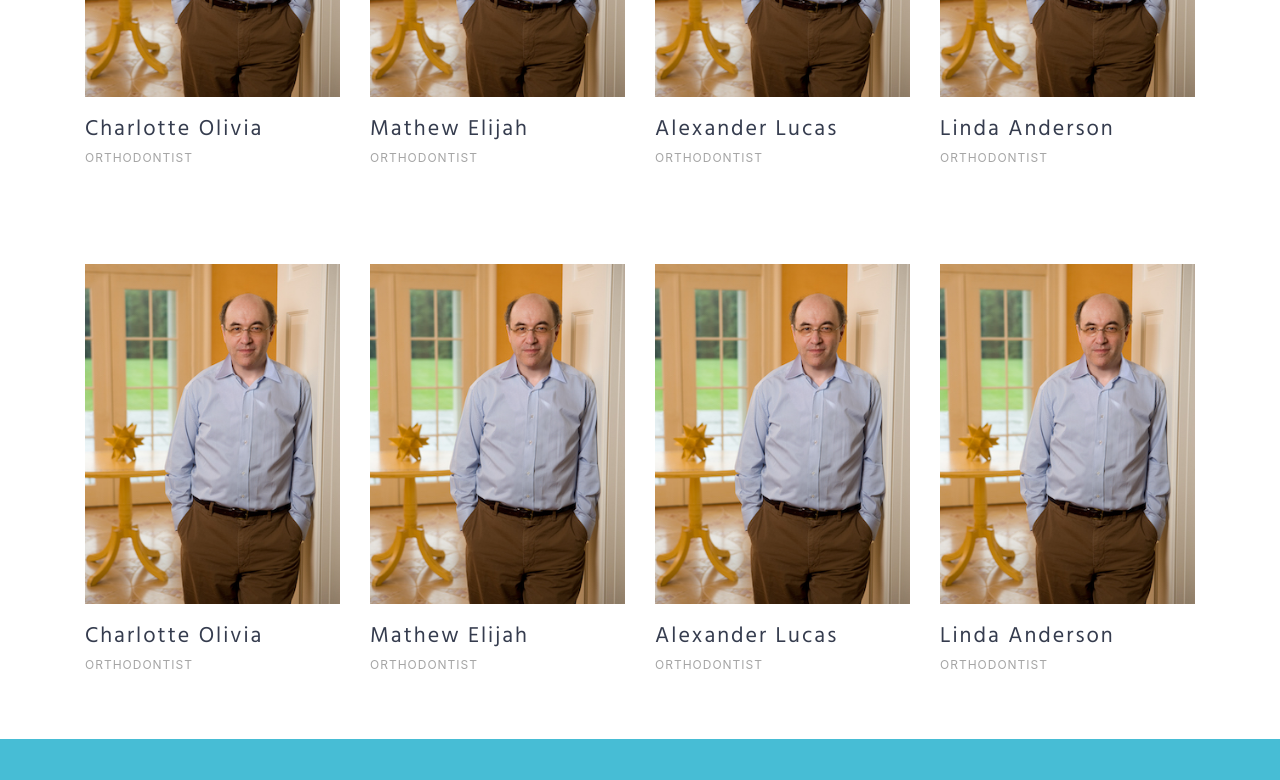
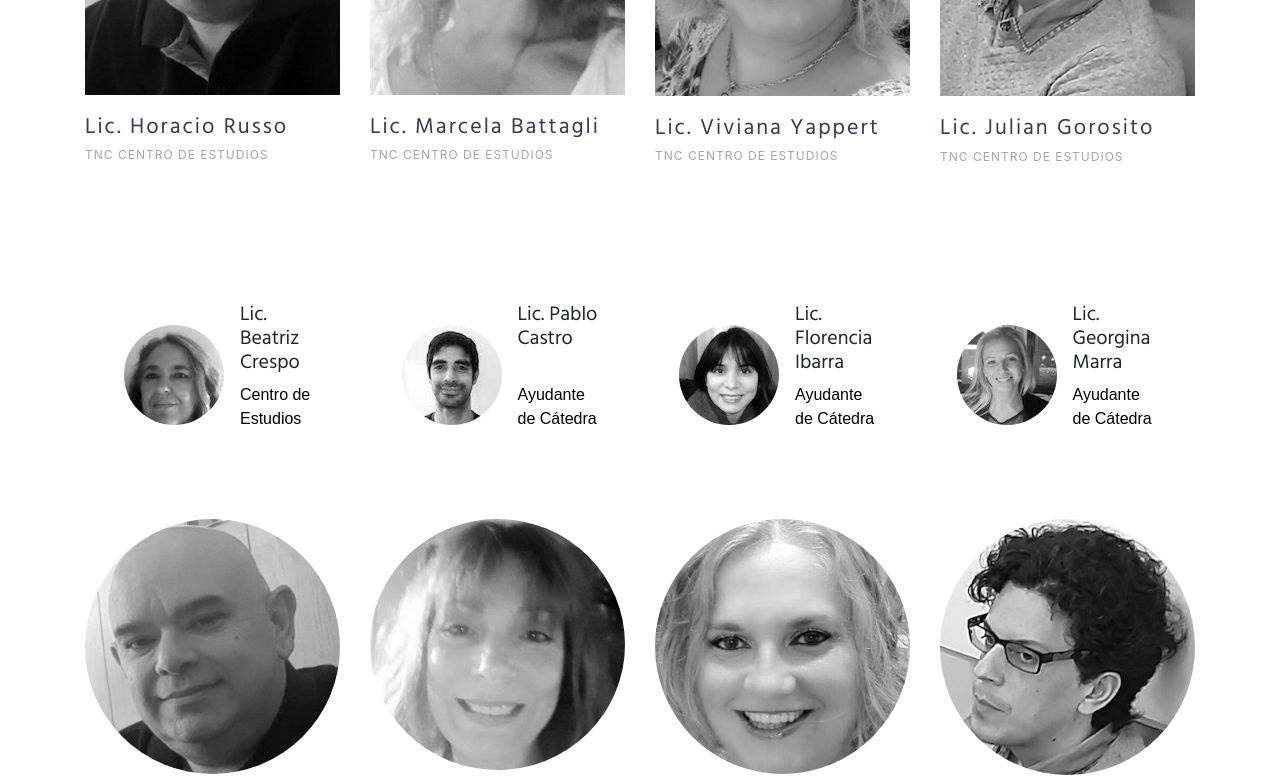
Before and after one commit to carlos-amrodri/perfettiArgentina, a plain HTML site: page docs/nosotros.html in a window 1280 px wide. Shown: the part 2350-3130 px from the top of the page. Drawn offline with nearby package versions, Linux system fonts and the light colour scheme.

Commit message:
Cambio en imagenes de los medicos

```diff
--- a/docs/css/myStyle.css
+++ b/docs/css/myStyle.css
@@ -64,7 +64,7 @@ filter: progid:DXImageTransform.Microsoft.gradient( startColorstr='#f0f9ff', end
     font-weight:  600, Semi-bold;
 }
 .subBanner{
-    background-image: url("../img/neuro2.jpg");
+    background-image: url("../img/bannerMain.jpg");
     background-position: center; /* Center the image */
     background-repeat: no-repeat; /* Do not repeat the image */
     background-size: cover;
@@ -137,6 +137,11 @@ filter: progid:DXImageTransform.Microsoft.gradient( startColorstr='#f0f9ff', end
 
 }
 
+.card-body{
+    max-height: 250px;
+    overflow-y: scroll;
+}
+
 .card-body p{
     color: lightslategrey;
 }
@@ -159,6 +164,7 @@ font-family: 'Barlow Condensed', sans-serif;
 
 .mxCard2 h2{
     font-weight: 800;
+    font-size: medium;
 }
 
 .mxCard2 p{
@@ -206,7 +212,7 @@ font-family: 'Barlow Condensed', sans-serif;
 .footerList {
     list-style: none;
 }
-/*
+
 .btn-whatsapp {
     display:block;
     width:70px;
@@ -219,7 +225,7 @@ font-family: 'Barlow Condensed', sans-serif;
     line-height:80px;
     text-align:center;
     z-index:999;
-} */
+}
 
 /** Boton flotante ***/
 .btn-float{
--- a/docs/nosotros.html
+++ b/docs/nosotros.html
@@ -154,16 +154,17 @@
 <section class="trainers pt-5">
 	<div class="container py-md-3">
 		<h3 class="heading text-center mb-5">Our Doctors </h3>
+
 		<div class="row team_grids mt-5">
 				<div class="col-lg-3 col-sm-6 mb-5">
 					<div class="team-member">
 						<div class="team-img">
-						<img src="img/swolfram.jpg" alt="team member" class="img-fluid">
+							<img src="img/horaciorusso.jpg" alt="team member" class="img-fluid">
 						</div>
 						<div class="team-hover">
 							<div class="desk">
-							<h4>Orthodontist</h4>
-							<p>estibulum ac diam sit amet quam.</p>
+								<h4>Lic. HoracioRusso</h4>
+								<p>TNC Centro de Estudios</p>
 							</div>
 							<div class="s-link">
 								<a href="#">
@@ -179,19 +180,19 @@
 						</div>
 					</div>
 					<div class="team-title">
-					<h5>Charlotte Olivia</h5>
-					<span>Orthodontist</span>
+						<h5>Lic. Horacio Russo</h5>
+						<span>TNC Centro de Estudios</span>
 					</div>
 				</div>
 				<div class="col-lg-3 col-sm-6 mb-5">
 					<div class="team-member">
 						<div class="team-img">
-						<img src="img/swolfram.jpg" alt="team member" class="img-fluid">
+							<img src="img/marcelabatagli.jpg" alt="team member" class="img-fluid">
 						</div>
 						<div class="team-hover">
 							<div class="desk">
-							<h4>Orthodontist</h4>
-							<p>estibulum ac diam sit amet quam.</p>
+								<h4>Lic. Marcela Battaglia</h4>
+								<p>TNC Centro de Estudios</p>
 							</div>
 							<div class="s-link">
 								<a href="#">
@@ -207,19 +208,19 @@
 						</div>
 					</div>
 					<div class="team-title">
-					<h5>Mathew Elijah</h5>
-					<span>Orthodontist</span>
+						<h5>Lic. Marcela Battagli</h5>
+						<span>TNC Centro de Estudios</span>
 					</div>
 				</div>
 				<div class="col-lg-3 col-sm-6 mx-auto mb-5">
 					<div class="team-member">
 						<div class="team-img">
-						<img src="img/swolfram.jpg" alt="team member" class="img-fluid">
+							<img src="img/vivianayaper.jpg" alt="team member" class="img-fluid">
 						</div>
 						<div class="team-hover">
 							<div class="desk">
-							<h4>Orthodontist</h4>
-							<p>estibulum ac diam sit amet quam.</p>
+								<h4>Lic. Viviana Yappert</h4>
+								<p>TNC Centro de Estudios</p>
 							</div>
 							<div class="s-link">
 								<a href="#">
@@ -235,19 +236,19 @@
 						</div>
 					</div>
 					<div class="team-title">
-					<h5>Alexander Lucas</h5>
-					<span>Orthodontist</span>
+						<h5>Lic. Viviana Yappert</h5>
+						<span>TNC Centro de Estudios</span>
 					</div>
 				</div>
 				<div class="col-lg-3 col-sm-6 mx-auto mb-5">
 					<div class="team-member">
 						<div class="team-img">
-						<img src="img/swolfram.jpg" alt="team member" class="img-fluid">
+							<img src="img/juliangorosito.jpg" alt="team member" class="img-fluid">
 						</div>
 						<div class="team-hover">
 							<div class="desk">
-							<h4>Orthodontist</h4>
-							<p>estibulum ac diam sit amet quam.</p>
+								<h4>Lic. Julian Gorosito</h4>
+								<p>TNC Centro de Estudios</p>
 							</div>
 							<div class="s-link">
 								<a href="#">
@@ -263,22 +264,81 @@
 						</div>
 					</div>
 					<div class="team-title">
-					<h5>Linda Anderson</h5>
-					<span>Orthodontist</span>
+						<h5>Lic. Julian Gorosito</h5>
+						<span>TNC Centro de Estudios</span>
+					</div>
+				</div>
+		</div>
+	</div>
+</section>
+<!-- //Doctors -->
+
+
+<!-- doctores 2 -->
+
+<div class="container">
+	<div class="container">
+		<div class="row mt-5">
+		  <div class="col-md-3">
+			  <div class="media p-4">
+				<img src="img/beatrizCrespo.jpg" class="align-self-center mr-3 rounded-circle" alt="...">
+				<div class="media-body">
+				  <h5 class="mt-0">Lic. Beatriz Crespo</h5>
+				  <p>Centro de Estudios</p>
+				</div>
+			  </div>
+
+		  </div>
+		  <div class="col-md-3" >
+			  <div class="media p-4">
+				<img src="img/pabloCastro.jpg" class="align-self-center mr-3 rounded-circle" alt="...">
+				<div class="media-body">
+				  <h5 class="mt-0">Lic. Pablo Castro</h5>
+				  <br>
+				  <p>Ayudante de Cátedra</p>
+				</div>
+			  </div>
+
+		  </div>
+		  <div class="col-md-3" >
+			  <div class="media p-4">
+				<img src="img/florenciaIbarra.jpg" class="align-self-center mr-3 rounded-circle" alt="...">
+				<div class="media-body">
+				  <h5 class="mt-0">Lic. Florencia Ibarra</h5>
+				  <p>Ayudante de Cátedra</p>
+				</div>
+			  </div>
+
+		  </div>
+		  <div class="col-md-3" >
+			<div class="media p-4">
+			  <img src="img/georginaMarra.jpg" class="align-self-center mr-3 rounded-circle" alt="...">
+			  <div class="media-body">
+				<h5 class="mt-0">Lic. Georgina Marra</h5>
+				<p>Ayudante de Cátedra</p>
+			  </div>
+			</div>
+
+		</div>
 		</div>
 	  </div>
 </div>
 
+
+
+<!-- doctores 3 -->
+
+<div class="container">
 	<div class="row team_grids mt-5">
 		<div class="col-lg-3 col-sm-6 mb-5">
 			<div class="team-member">
 				<div class="team-img">
-						<img src="img/swolfram.jpg" alt="team member" class="img-fluid">
+					<img src="img/Dhoraciorusso.jpg" alt="team member" class="img-fluid rounded-circle">
 				</div>
-					<div class="team-hover">
+				<div class="team-hover rounded-circle">
 					<div class="desk">
-							<h4>Orthodontist</h4>
-							<p>estibulum ac diam sit amet quam.</p>
+						<h4>Lic. HoracioRusso</h4>
+						<p>TNC Centro de Estudios</p>
 					</div>
 					<div class="s-link">
 						<a href="#">
@@ -294,19 +354,19 @@
 				</div>
 			</div>
 			<div class="team-title">
-					<h5>Charlotte Olivia</h5>
-					<span>Orthodontist</span>
+				<h5>Lic. Horacio Russo</h5>
+				<span>TNC Centro de Estudios</span>
 			</div>
 		</div>
 		<div class="col-lg-3 col-sm-6 mb-5">
 			<div class="team-member">
 				<div class="team-img">
-						<img src="img/swolfram.jpg" alt="team member" class="img-fluid">
+					<img src="img/Dmarcelabatagli.jpg" alt="team member" class="img-fluid rounded-circle">
 				</div>
-					<div class="team-hover">
+				<div class="team-hover rounded-circle">
 					<div class="desk">
-							<h4>Orthodontist</h4>
-							<p>estibulum ac diam sit amet quam.</p>
+						<h4>Lic. Marcela Battaglia</h4>
+						<p>TNC Centro de Estudios</p>
 					</div>
 					<div class="s-link">
 						<a href="#">
@@ -322,19 +382,19 @@
 				</div>
 			</div>
 			<div class="team-title">
-					<h5>Mathew Elijah</h5>
-					<span>Orthodontist</span>
+				<h5>Lic. Marcela Battagli</h5>
+				<span>TNC Centro de Estudios</span>
 			</div>
 		</div>
 		<div class="col-lg-3 col-sm-6 mx-auto mb-5">
 			<div class="team-member">
 				<div class="team-img">
-						<img src="img/swolfram.jpg" alt="team member" class="img-fluid">
+					<img src="img/Dvivianayaper.jpg" alt="team member" class="img-fluid rounded-circle">
 				</div>
-					<div class="team-hover">
+				<div class="team-hover rounded-circle">
 					<div class="desk">
-							<h4>Orthodontist</h4>
-							<p>estibulum ac diam sit amet quam.</p>
+						<h4>Lic. Viviana Yappert</h4>
+						<p>TNC Centro de Estudios</p>
 					</div>
 					<div class="s-link">
 						<a href="#">
@@ -350,19 +410,19 @@
 				</div>
 			</div>
 			<div class="team-title">
-					<h5>Alexander Lucas</h5>
-					<span>Orthodontist</span>
+				<h5>Lic. Viviana Yappert</h5>
+				<span>TNC Centro de Estudios</span>
 			</div>
 		</div>
 		<div class="col-lg-3 col-sm-6 mx-auto mb-5">
 			<div class="team-member">
 				<div class="team-img">
-						<img src="img/swolfram.jpg" alt="team member" class="img-fluid">
+					<img src="img/Djuliangorosito.jpg" alt="team member" class="img-fluid rounded-circle">
 				</div>
-					<div class="team-hover">
+				<div class="team-hover rounded-circle">
 					<div class="desk">
-							<h4>Orthodontist</h4>
-							<p>estibulum ac diam sit amet quam.</p>
+						<h4>Lic. Julian Gorosito</h4>
+						<p>TNC Centro de Estudios</p>
 					</div>
 					<div class="s-link">
 						<a href="#">
@@ -378,14 +438,13 @@
 				</div>
 			</div>
 			<div class="team-title">
-					<h5>Linda Anderson</h5>
-					<span>Orthodontist</span>
+				<h5>Lic. Julian Gorosito</h5>
+				<span>TNC Centro de Estudios</span>
 			</div>
 		</div>
 </div>
 </div>
-</section>
-<!-- //Doctors -->
+
 
     <!-- footer -->
 <div class="container-fluid text-center p-5 preFooter">
```
Also changed, not shown: docs/index.html (+2 -2 lines), docs/img/Dhoraciorusso.jpg (added), docs/img/Djuliangorosito.jpg (added), docs/img/Dmarcelabatagli.jpg (added), docs/img/Dvivianayaper.jpg (added), docs/img/bannerMain.jpg (added), docs/img/beatrizCrespo.jpg (added), docs/img/blog1.jpg (deleted), docs/img/florenciaIbarra.jpg (added), docs/img/georginaMarra.jpg (added), docs/img/horacioRusso.jpeg (deleted), docs/img/horaciorusso.jpg (added), docs/img/juliangorosito.jpg (added), docs/img/marcelabatagli.jpg (added), 4 more files. Lines whose indentation alone changed are shown as unchanged.
